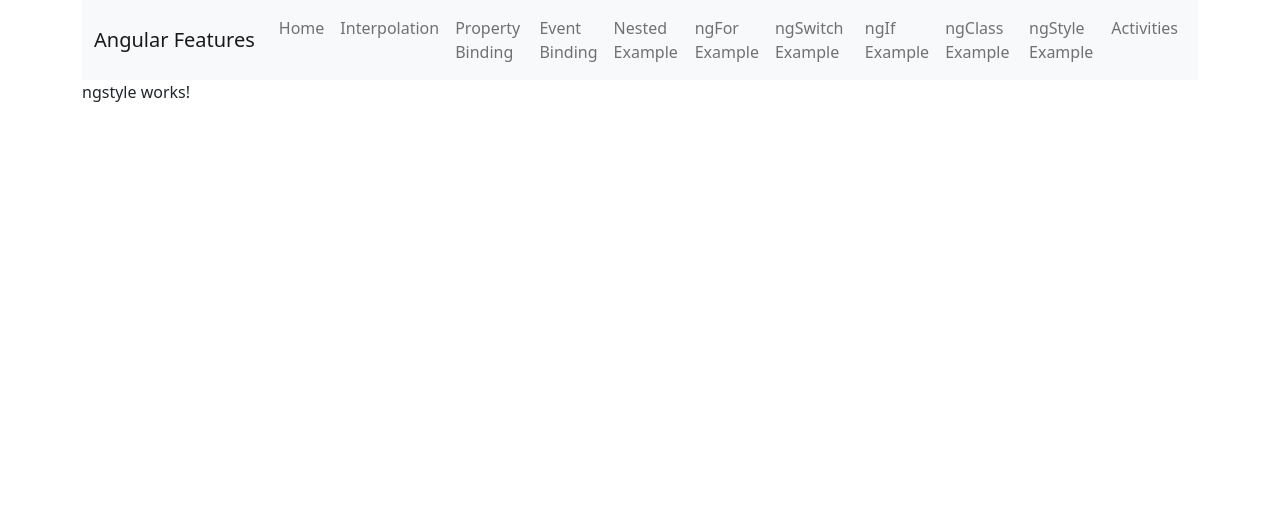
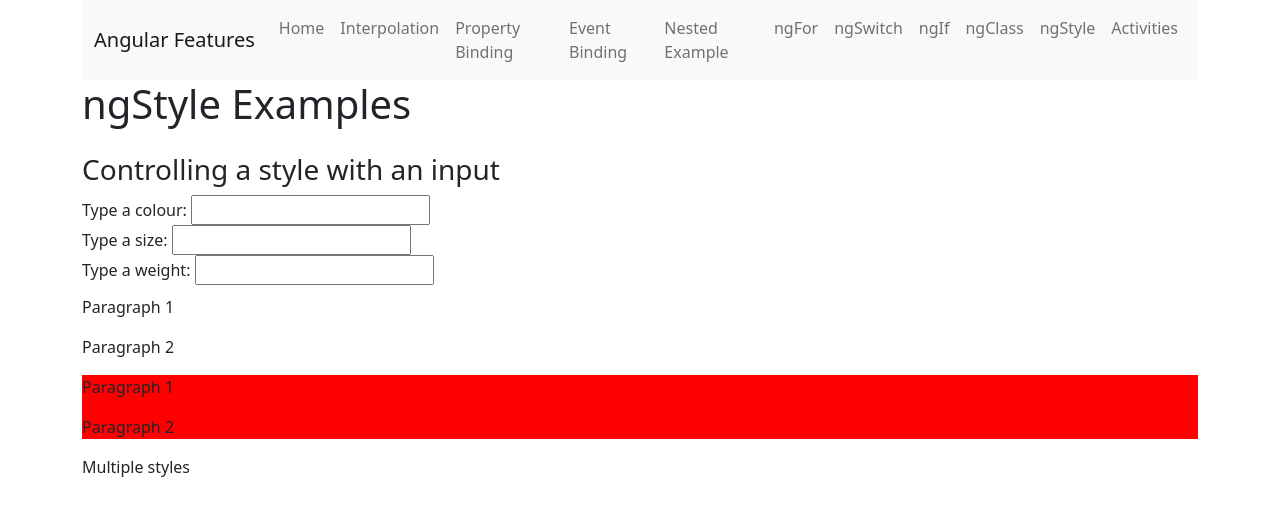
Before and after one commit to afitz1811/angularFeatures, an Angular app: page /ngstyle in a window 1280 px wide. Shown: the top 516 px of the page. Built offline with nearby package versions, Linux system fonts and the light colour scheme.

Commit message:
ngStyle commit

```diff
--- a/src/app/app.component.html
+++ b/src/app/app.component.html
@@ -23,19 +23,19 @@
             <a class="nav-link" [routerLink]="['nested']">Nested Example</a>
         </li>
         <li class="nav-item">
-          <a class="nav-link" [routerLink]="['ngfor']">ngFor Example</a>
+          <a class="nav-link" [routerLink]="['ngfor']">ngFor</a>
       </li>
       <li class="nav-item">
-        <a class="nav-link" [routerLink]="['ngswitch']">ngSwitch Example</a>
+        <a class="nav-link" [routerLink]="['ngswitch']">ngSwitch</a>
       </li>
      <li class="nav-item">
-      <a class="nav-link" [routerLink]="['ngif']">ngIf Example</a>
+      <a class="nav-link" [routerLink]="['ngif']">ngIf</a>
      </li>
      <li class="nav-item">
-      <a class="nav-link" [routerLink]="['ngclass']">ngClass Example</a>
+      <a class="nav-link" [routerLink]="['ngclass']">ngClass</a>
     </li>
       <li class="nav-item">
-        <a class="nav-link" [routerLink]="['ngstyle']">ngStyle Example</a>
+        <a class="nav-link" [routerLink]="['ngstyle']">ngStyle</a>
     </li>
       <li class="nav-item">
         <a class="nav-link" [routerLink]="['activities']">Activities</a>
--- a/src/app/ngstyle/ngstyle.component.css
+++ b/src/app/ngstyle/ngstyle.component.css
@@ -0,0 +1,6 @@
+h3{
+  margin-top: 25px;
+}
+p{
+  margin-top: 10px;
+}
--- a/src/app/ngstyle/ngstyle.component.html
+++ b/src/app/ngstyle/ngstyle.component.html
@@ -1 +1,21 @@
-<p>ngstyle works!</p>
+<h1>ngStyle Examples</h1>
+
+<h3>Controlling a style with an input</h3>
+Type a colour: <input type="text" [(ngModel)]="colour"><br>
+Type a size: <input type="text" [(ngModel)]="size"><br>
+Type a weight: <input type="text" [(ngModel)]="weight"><br>
+<div [ngStyle]="{'color': colour}">
+  <p>Paragraph 1</p>
+  <p>Paragraph 2</p>
+</div>
+
+<div [ngStyle]="{'background-color': error ? 'blue' : 'red'}">
+  <p>Paragraph 1</p>
+  <p>Paragraph 2</p>
+</div>
+
+<p [ngStyle]="{'color': colour,
+               'font-size.px': size,
+               'font-weight': weight}">
+     Multiple styles
+</p>
--- a/src/app/ngstyle/ngstyle.component.ts
+++ b/src/app/ngstyle/ngstyle.component.ts
@@ -12,4 +12,9 @@
   ngOnInit(): void {
   }
 
+  colour : string = "";
+  error : boolean = false;
+  size : string = "";
+  weight : string = "";
+
 }
```
